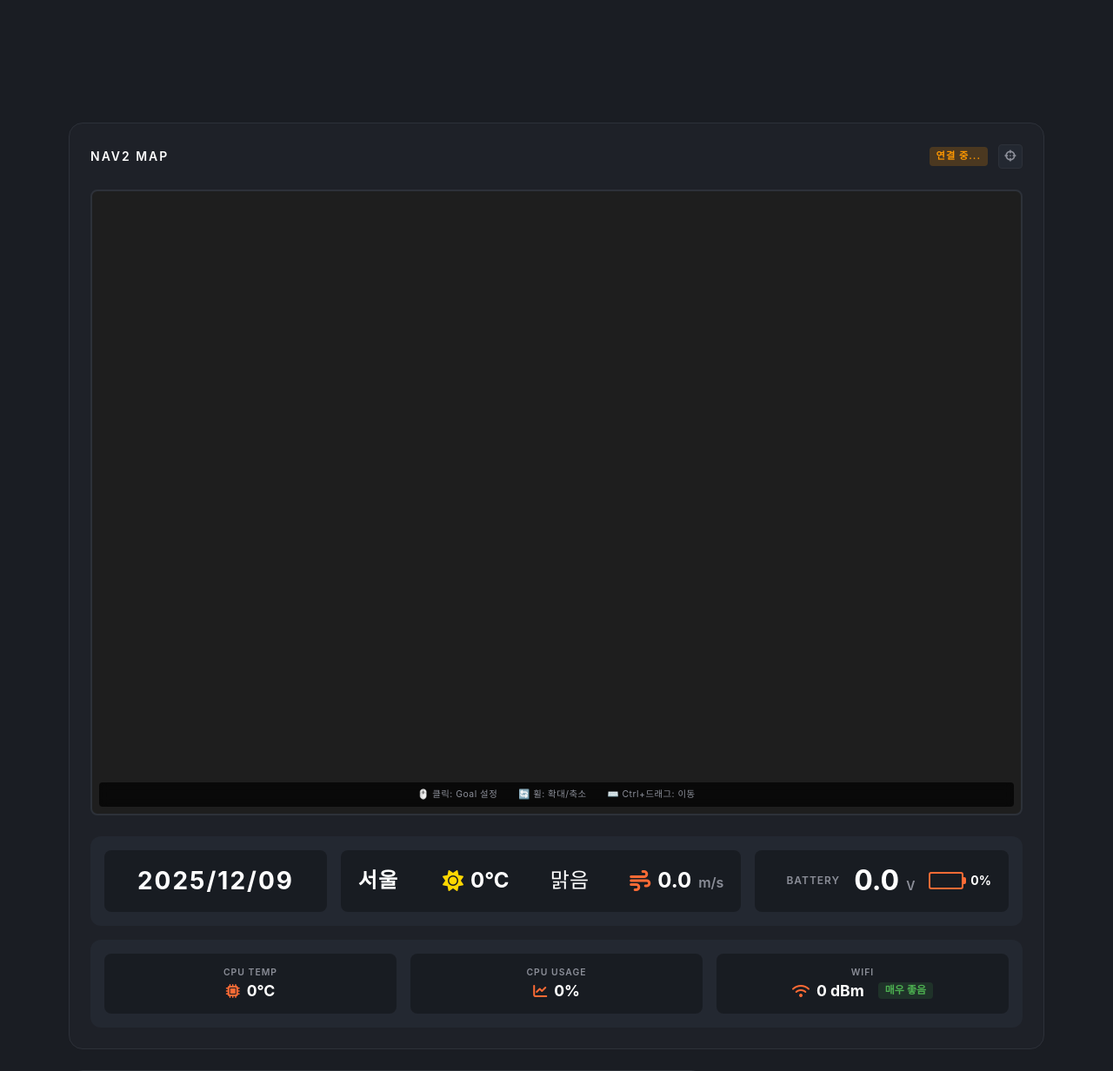
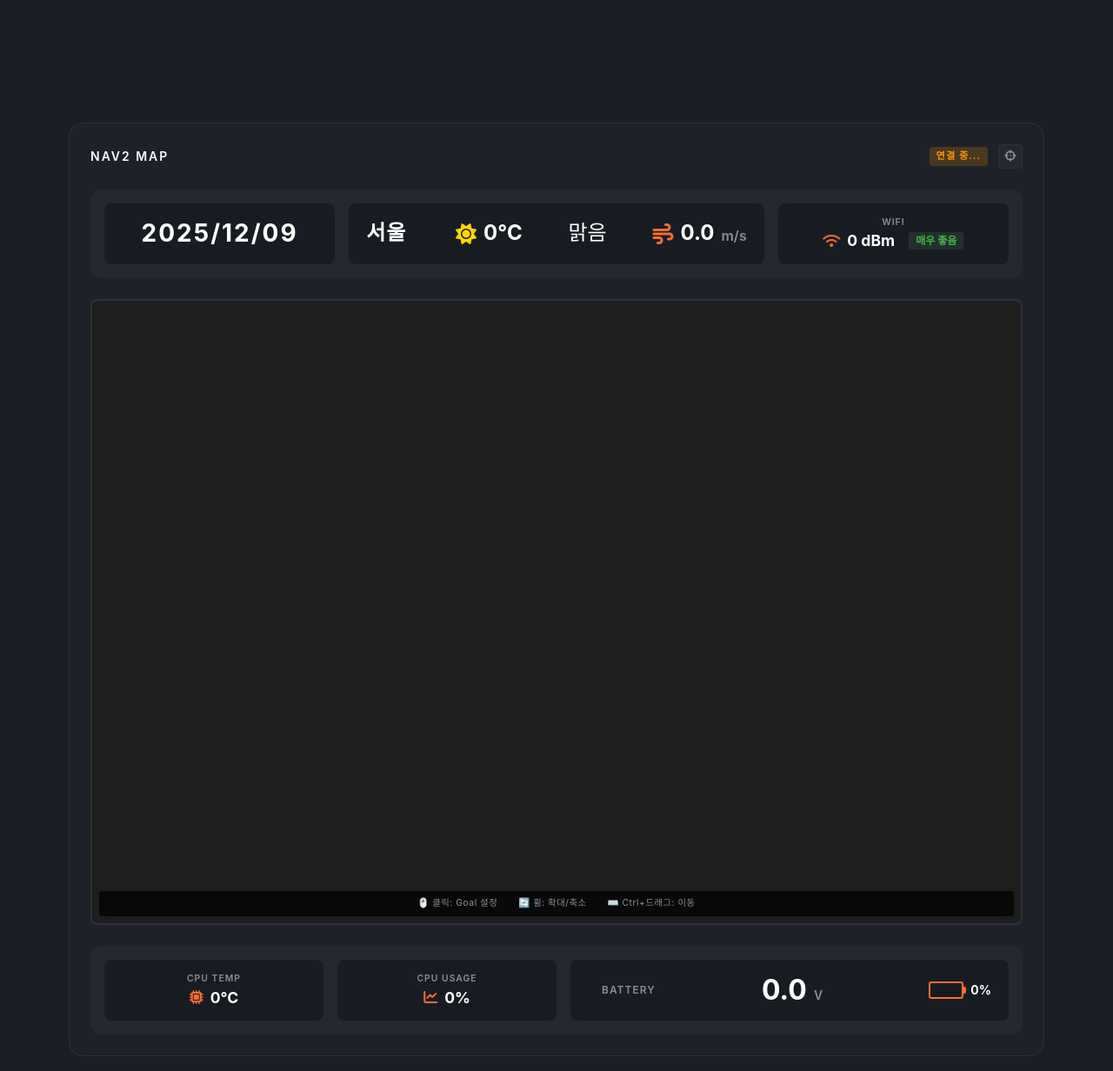
Before and after one commit to ezid007/web_server, a FastAPI app: page /dashboard in a window 1280 px wide. Shown: the part 19-1251 px from the top of the page at 87% size. Run offline with FastAPI, Linux system fonts and the light colour scheme; data that the repository does not hold is empty; parts of the project's set-up code (start-up, migrations or seed data) failed here and were passed over; some libraries are stand-ins or nearby versions; some web fonts are replaced.

Commit message:
대쉬보드_v2.2.1_ui 수정

```diff
--- a/static/css/dashboard.css
+++ b/static/css/dashboard.css
@@ -506,6 +506,14 @@
     border-radius: 0.75rem;
 }
 
+.status-bar.mb-3 {
+    margin-bottom: 1.5rem;
+}
+
+.status-bar.bottom-bar {
+    grid-template-columns: 1fr 1fr 2fr;
+}
+
 .status-item {
     background: rgba(0, 0, 0, 0.3);
     border-radius: 0.5rem;
--- a/templates/dashboard.html
+++ b/templates/dashboard.html
@@ -179,18 +179,8 @@
                         </button>
                     </div>
                 </div>
-                <div class="energy-content">
-                    <div class="nav2-map-container">
-                        <canvas id="nav2Canvas" width="600" height="400"></canvas>
-                        <div class="nav2-hint">
-                            <span>🖱️ 클릭: Goal 설정</span>
-                            <span>🔄 휠: 확대/축소</span>
-                            <span>⌨️ Ctrl+드래그: 이동</span>
-                        </div>
-                    </div>
-                </div>
-                <!-- 하단 상태 바: 날짜, 온도, 배터리 -->
-                <div class="status-bar">
+                <!-- 상단 상태 바: 날짜, 날씨, WiFi -->
+                <div class="status-bar mb-3">
                     <!-- 1) 날짜 정보 -->
                     <div class="status-item date-card">
                         <span class="date-value" id="currentDate">2025/12/06</span>
@@ -213,24 +203,30 @@
                         </div>
                     </div>
 
-                    <!-- 3) 배터리 정보 -->
-                    <div class="status-item battery-card">
-                        <span class="battery-label">BATTERY</span>
-                        <div class="battery-time">
-                            <span class="time-value" id="batteryVoltage">--</span>
-                            <span class="time-unit">V</span>
-                        </div>
-                        <div class="battery-detail">
-                            <div class="battery-icon">
-                                <div class="battery-fill" id="batteryFill" style="width: 0%;"></div>
-                            </div>
-                            <span class="battery-percent" id="batteryPercent">--%</span>
+                    <!-- 3) WiFi 신호 강도 -->
+                    <div class="status-item system-card wifi-card">
+                        <span class="system-label">WIFI</span>
+                        <div class="system-value">
+                            <i class="fas fa-wifi"></i>
+                            <span id="wifiSignal">-- dBm</span>
+                            <span id="wifiStatus" class="wifi-status">--</span>
                         </div>
                     </div>
                 </div>
 
-                <!-- 로봇 시스템 정보 바 -->
-                <div class="status-bar system-bar">
+                <div class="energy-content">
+                    <div class="nav2-map-container">
+                        <canvas id="nav2Canvas" width="600" height="400"></canvas>
+                        <div class="nav2-hint">
+                            <span>🖱️ 클릭: Goal 설정</span>
+                            <span>🔄 휠: 확대/축소</span>
+                            <span>⌨️ Ctrl+드래그: 이동</span>
+                        </div>
+                    </div>
+                </div>
+
+                <!-- 하단 상태 바: CPU 온도, CPU 사용률, 배터리 -->
+                <div class="status-bar bottom-bar">
                     <!-- 4) CPU 온도 -->
                     <div class="status-item system-card">
                         <span class="system-label">CPU TEMP</span>
@@ -249,13 +245,18 @@
                         </div>
                     </div>
 
-                    <!-- 6) WiFi 신호 강도 -->
-                    <div class="status-item system-card wifi-card">
-                        <span class="system-label">WIFI</span>
-                        <div class="system-value">
-                            <i class="fas fa-wifi"></i>
-                            <span id="wifiSignal">-- dBm</span>
-                            <span id="wifiStatus" class="wifi-status">--</span>
+                    <!-- 6) 배터리 정보 -->
+                    <div class="status-item battery-card">
+                        <span class="battery-label">BATTERY</span>
+                        <div class="battery-time">
+                            <span class="time-value" id="batteryVoltage">--</span>
+                            <span class="time-unit">V</span>
+                        </div>
+                        <div class="battery-detail">
+                            <div class="battery-icon">
+                                <div class="battery-fill" id="batteryFill" style="width: 0%;"></div>
+                            </div>
+                            <span class="battery-percent" id="batteryPercent">--%</span>
                         </div>
                     </div>
                 </div>
```
